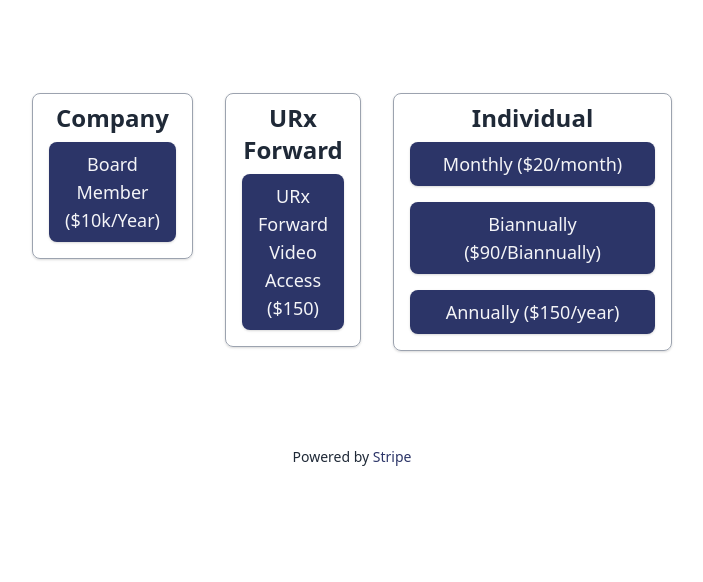
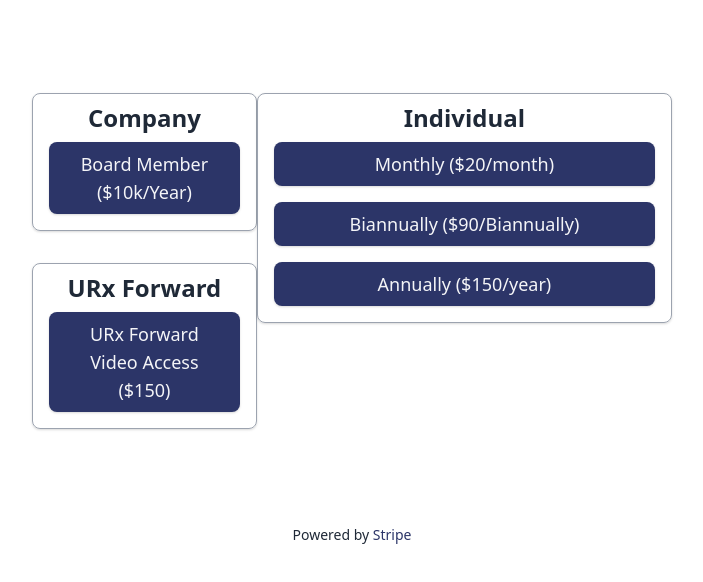
Before and after one commit to URx-Community/talentboard-payment-portal, a plain HTML site: page index.html in a window 1280 px wide. Shown: the part 168-750 px from the top of the page, without its empty margins (288-991 px from the left). Drawn offline with nearby package versions, Linux system fonts and the light colour scheme; a script that the page names is missing.

Commit message:
more design tweaks

```diff
--- a/index.html
+++ b/index.html
@@ -30,7 +30,7 @@
     <div class="hidden my-2 bg-red-300 shadow border rounded-lg border-red-500 text-red-800 py-2 px-4 font-semibold"
       id="error-message"></div>
     <div class='flex flex-col md:flex-row items-start'>
-      <div class='flex flex-col md:flex-row items-start'>
+      <div class='flex flex-col items-start'>
         <div class="m-4 w-full md:w-1/2mt-12 flex flex-col shadow px-4 py-2 border border-gray-400 rounded-lg">
           <h1 class="text-2xl font-semibold text-center">Company</h1>
           <button
```
